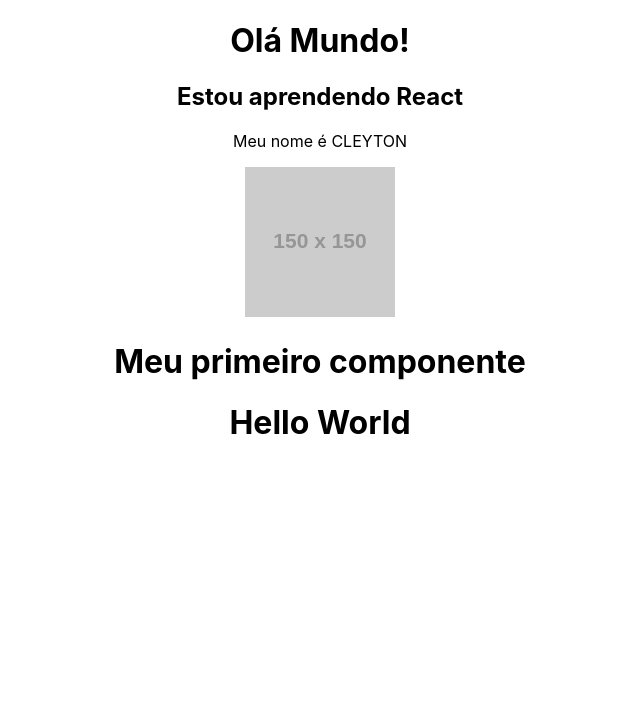
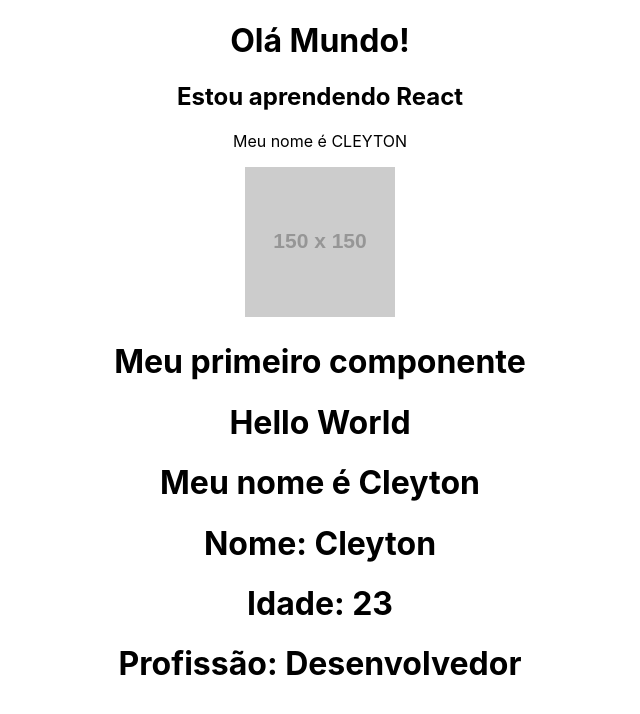
Before and after one commit to cleyton21/react, a React (Create React App) app: page / in a window 1280 px wide. Shown: the top 714 px of the page, without its empty margins (320-960 px from the left). Built offline with nearby package versions, Linux system fonts and the light colour scheme.

Commit message:
traalhando com props

```diff
--- a/src/App.js
+++ b/src/App.js
@@ -1,10 +1,12 @@
 import './App.css';
 import HelloWorld from './components/HelloWorld';
+import SayMyName from './components/SayMyName';
+import Pessoa from './components/Pessoa';
 
 function App() {
 
-  const name = "Cleyton"
-  const newName = name.toUpperCase()
+  const nome = "Cleyton"
+  const newName = nome.toUpperCase()
 
   const url = "https:///via.placeholder.com/150"
 
@@ -13,9 +15,11 @@ function App() {
      <h1>Olá Mundo!</h1>
      <h2>Estou aprendendo React</h2>
      <p>Meu nome é {newName}</p>
-     <img src={url} alt={name} />
+     <img src={url} alt={nome} />
 
      <HelloWorld />
+     <SayMyName nome={nome} />
+     <Pessoa nome="Cleyton" idade={23} profissao="Desenvolvedor" />
      </div>
   );
 }
--- /dev/null
+++ b/src/components/Pessoa.js
@@ -0,0 +1,11 @@
+function Pessoa({nome, idade, profissao}) {
+    return (
+        <div>
+            <h1>Nome: {nome}</h1>
+            <h1>Idade: {idade}</h1>
+            <h1>Profissão: {profissao}</h1>
+        </div>
+    );
+}
+
+export default Pessoa
--- /dev/null
+++ b/src/components/SayMyName.js
@@ -0,0 +1,9 @@
+function SayMyName(props) {
+    return (
+        <div>
+            <h1>Meu nome é {props.nome}</h1>
+        </div>
+    );
+}
+
+export default SayMyName
```
